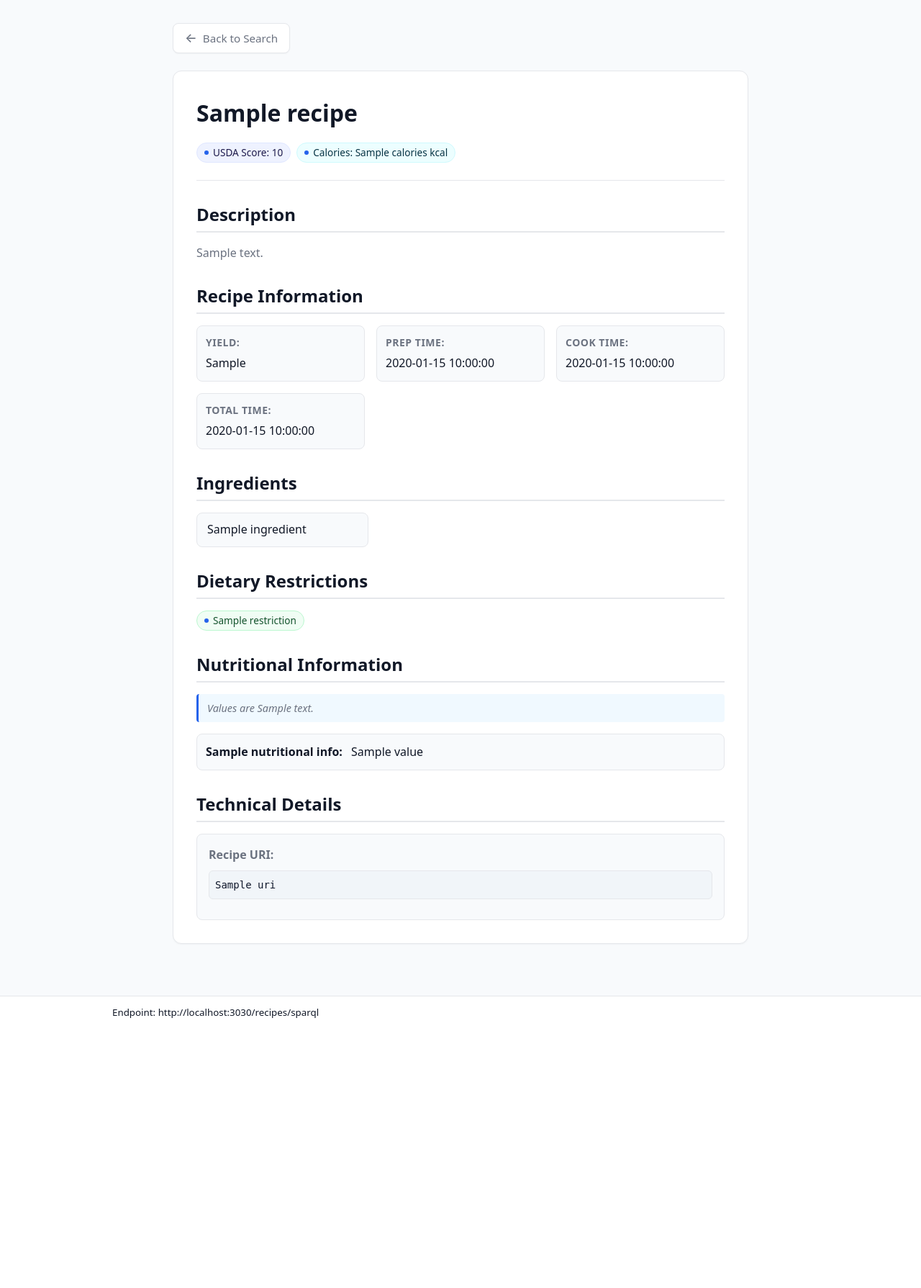
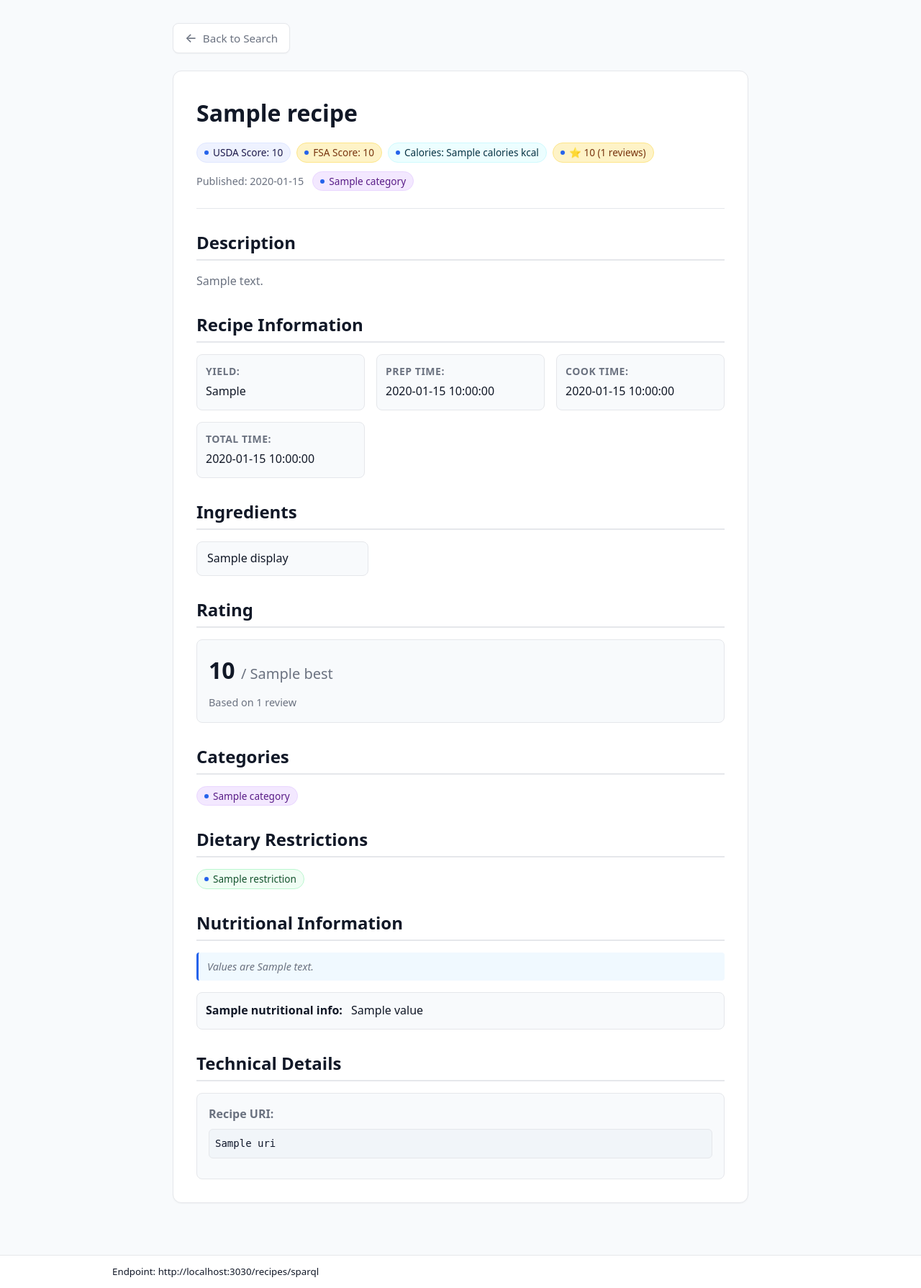
Before and after one commit to ivbeck/recipekg-recommender, a Flask app: template backend/templates/recipe_detail.html in a window 1280 px wide. Shown: the part 57-1846 px from the top of the page at 72% size. Before the commit the page ends 1471 px from the top, so only its background shows below. Run offline with Flask 3, Linux system fonts and the light colour scheme; the template is opened without the code that fills it: most values are stand-ins (such as "Sample title", 1, 10 or a date in 2020); parts of the project's set-up code (start-up, migrations or seed data) failed here and were passed over.

Commit message:
feat: enhance recipe detail functionality with additional fields and styling improvements, including FSA score, categories, and ratings

```diff
--- a/backend/static/style.css
+++ b/backend/static/style.css
@@ -269,6 +269,24 @@ main {
     color: #083344;
 }
 
+.chip.fsa {
+    background: #fef3c7;
+    border-color: #fde68a;
+    color: #78350f;
+}
+
+.chip.rating {
+    background: #fef3c7;
+    border-color: #fde68a;
+    color: #78350f;
+}
+
+.chip.category {
+    background: #f3e8ff;
+    border-color: #e9d5ff;
+    color: #581c87;
+}
+
 .chip::before {
     content: "";
     width: 6px;
@@ -449,6 +467,58 @@ main {
     display: flex;
     flex-wrap: wrap;
     gap: 8px;
+    margin-bottom: 12px;
+}
+
+.recipe-meta-header {
+    display: flex;
+    flex-wrap: wrap;
+    align-items: center;
+    gap: 12px;
+    margin-top: 12px;
+}
+
+.recipe-meta-header .meta-text {
+    color: var(--muted);
+    font-size: 0.9rem;
+}
+
+.recipe-meta-header .category-tags {
+    display: flex;
+    flex-wrap: wrap;
+    gap: 6px;
+}
+
+.category-tags {
+    display: flex;
+    flex-wrap: wrap;
+    gap: 8px;
+}
+
+.rating-details {
+    padding: 16px;
+    background: #f8fafc;
+    border: 1px solid var(--border);
+    border-radius: 8px;
+}
+
+.rating-value {
+    font-size: 2rem;
+    font-weight: 700;
+    color: var(--text);
+    margin-bottom: 8px;
+}
+
+.rating-value .rating-scale {
+    font-size: 1.25rem;
+    font-weight: 400;
+    color: var(--muted);
+}
+
+.rating-count {
+    margin: 0;
+    color: var(--muted);
+    font-size: 0.9rem;
 }
 
 .recipe-section {
--- a/backend/templates/recipe_detail.html
+++ b/backend/templates/recipe_detail.html
@@ -12,11 +12,35 @@
     <article class="recipe-card">
         <header class="recipe-header">
             <h1>{{ recipe.name or 'Unnamed Recipe' }}</h1>
-            {% if recipe.usda_score %}
+            {% if recipe.usda_score or recipe.fsa_score or recipe.calories or recipe.rating %}
             <div class="recipe-scores">
+                {% if recipe.usda_score %}
                 <span class="chip usda">USDA Score: {{ recipe.usda_score }}</span>
+                {% endif %}
+                {% if recipe.fsa_score %}
+                <span class="chip fsa">FSA Score: {{ recipe.fsa_score }}</span>
+                {% endif %}
                 {% if recipe.calories %}
                 <span class="chip cal">Calories: {{ recipe.calories }} kcal</span>
+                {% endif %}
+                {% if recipe.rating %}
+                <span class="chip rating">
+                    ⭐ {{ recipe.rating.value|round(1) }}{% if recipe.rating.count %} ({{ recipe.rating.count }} reviews){% endif %}
+                </span>
+                {% endif %}
+            </div>
+            {% endif %}
+            {% if recipe.date_published or recipe.categories %}
+            <div class="recipe-meta-header">
+                {% if recipe.date_published %}
+                <span class="meta-text">Published: {{ recipe.date_published[:10] }}</span>
+                {% endif %}
+                {% if recipe.categories %}
+                <div class="category-tags">
+                    {% for category in recipe.categories %}
+                    <span class="chip category">{{ category }}</span>
+                    {% endfor %}
+                </div>
                 {% endif %}
             </div>
             {% endif %}
@@ -62,9 +86,37 @@
             <h2>Ingredients</h2>
             <ul class="ingredient-list">
                 {% for ingredient in recipe.ingredients %}
-                <li>{{ ingredient.name }}</li>
+                <li>{{ ingredient.display or ingredient.name }}</li>
                 {% endfor %}
             </ul>
+        </section>
+        {% endif %}
+
+        {% if recipe.rating and recipe.rating.count %}
+        <section class="recipe-section">
+            <h2>Rating</h2>
+            <div class="rating-details">
+                <div class="rating-value">
+                    <strong>{{ recipe.rating.value|round(1) }}</strong>
+                    {% if recipe.rating.best %}
+                    <span class="rating-scale">/ {{ recipe.rating.best }}</span>
+                    {% endif %}
+                </div>
+                {% if recipe.rating.count %}
+                <p class="rating-count">Based on {{ recipe.rating.count }} review{{ 's' if recipe.rating.count != 1 else '' }}</p>
+                {% endif %}
+            </div>
+        </section>
+        {% endif %}
+
+        {% if recipe.categories %}
+        <section class="recipe-section">
+            <h2>Categories</h2>
+            <div class="category-tags">
+                {% for category in recipe.categories %}
+                <span class="chip category">{{ category }}</span>
+                {% endfor %}
+            </div>
         </section>
         {% endif %}
 
```
Also changed, not shown: backend/services/recipe_detail_fetcher.py (+169 -15 lines), 1 other file.
